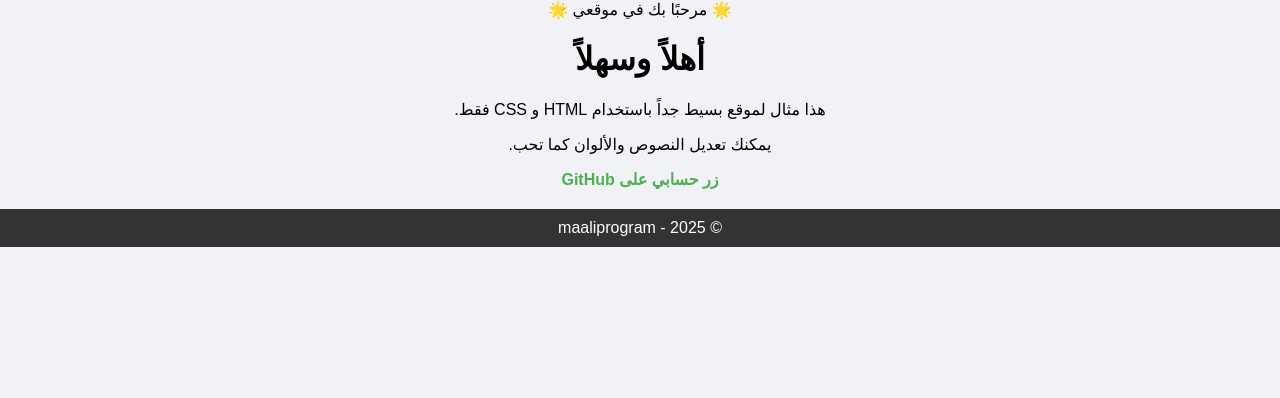
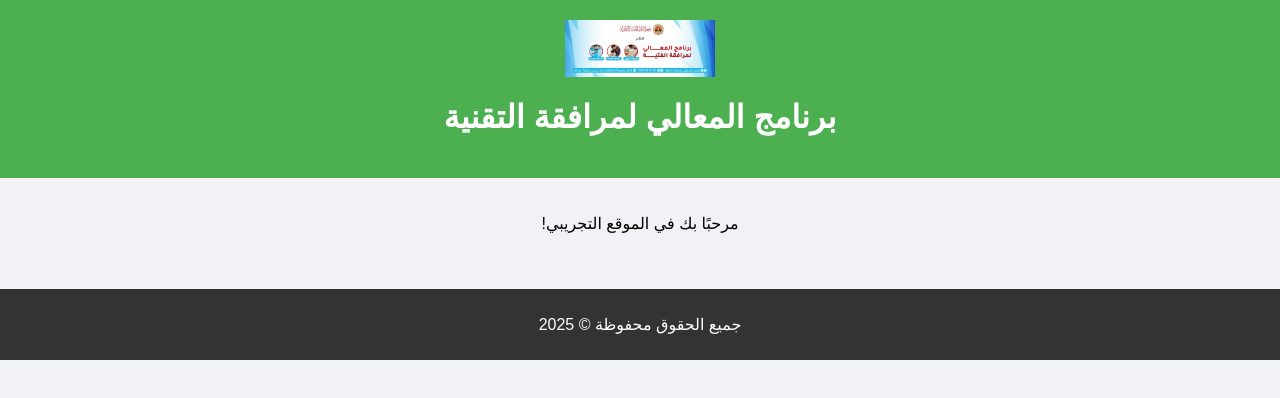
Before and after one commit to maaliprogram-ai/maaliprogram, a plain HTML site: page index.html in a window 1280 px wide. Drawn offline with Linux system fonts and the light colour scheme.

Commit message:
Update index.html

```diff
--- a/index.html
+++ b/index.html
@@ -3,7 +3,7 @@
 <head>
   <meta charset="UTF-8">
   <meta name="viewport" content="width=device-width, initial-scale=1.0">
-  <title>برنامج المعالي لمرافقة الفتية</title>
+  <title>برنامج المعالي لمرافقة التقنية</title>
   <style>
     body {
       font-family: Arial, sans-serif;
@@ -13,11 +13,11 @@
       margin: 0;
       padding: 0;
     }
-   <header>
-  <img src="maaliprogram.jpg" alt="شعار البرنامج" style="max-width: 150px; display: block; margin: 0 auto;">
-  <h1>برنامج المعالي لمرافقة التقنية</h1>
-</header>
-
+    header {
+      background: #4CAF50;
+      color: white;
+      padding: 20px;
+    }
     main {
       padding: 20px;
     }
@@ -29,28 +29,23 @@
     }
     a {
       color: #4CAF50;
-      text-decoration: none;
-      font-weight: bold;
-    }
-    a:hover {
-      text-decoration: underline;
     }
   </style>
 </head>
 <body>
+
   <header>
-    🌟 مرحبًا بك في موقعي 🌟
+    <img src="maaliprogram.jpg" alt="شعار البرنامج" style="max-width: 150px; display: block; margin: 0 auto;">
+    <h1>برنامج المعالي لمرافقة التقنية</h1>
   </header>
 
   <main>
-    <h1>أهلاً وسهلاً</h1>
-    <p>هذا مثال لموقع بسيط جداً باستخدام HTML و CSS فقط.</p>
-    <p>يمكنك تعديل النصوص والألوان كما تحب.</p>
-    <a href="https://github.com/maaliprogram" target="_blank">زر حسابي على GitHub</a>
+    <p>مرحبًا بك في الموقع التجريبي!</p>
   </main>
 
   <footer>
-    &copy; 2025 - maaliprogram
+    <p>جميع الحقوق محفوظة © 2025</p>
   </footer>
+
 </body>
 </html>
```
